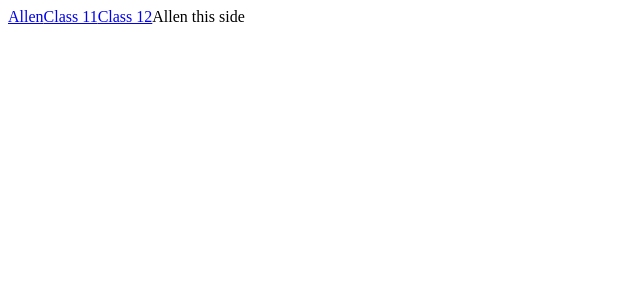
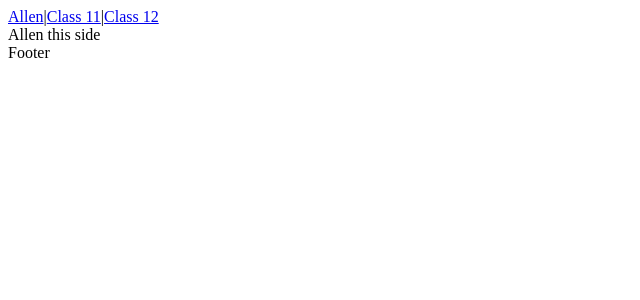
Before and after one commit to sajid2812/React-Basics, a React (Vite) app: page / in a window 1280 px wide. Shown: the top 300 px of the page, without its empty margins (0-640 px from the left). Built offline with nearby package versions, Linux system fonts and the light colour scheme.

Commit message:
add outlet

```diff
--- a/src/App.jsx
+++ b/src/App.jsx
@@ -4,15 +4,14 @@ import {
   Route,
   Link,
   useNavigate,
+  Outlet,
 } from "react-router-dom";
 function App() {
   return (
-    <>
+    <div>
       <BrowserRouter>
-        <Link to="/">Allen</Link>
-        <Link to="/neet/online-coaching-class-11">Class 11</Link>
-        <Link to="/neet/online-coaching-class-12">Class 12</Link>
         <Routes>
+          <Route path="/" element={<Layout />}>
             <Route path="/" element={<Landing />}></Route>
             <Route
               path="/neet/online-coaching-class-11"
@@ -22,18 +21,36 @@ function App() {
               path="/neet/online-coaching-class-12"
               element={<Class12Program />}
             ></Route>
+            <Route path="*" element={<ErrorPage />}></Route>
+          </Route>
         </Routes>
       </BrowserRouter>
-    </>
+    </div>
   );
 }
 
+function Layout() {
+  return (
+    <div style={{ height: "100vh" }}>
+      <Link to="/">Allen</Link>|
+      <Link to="/neet/online-coaching-class-11">Class 11</Link>|
+      <Link to="/neet/online-coaching-class-12">Class 12</Link>
+      <Outlet />
+      Footer
+    </div>
+  );
+}
+
+function ErrorPage() {
+  return <div>404 Not Found</div>;
+}
+
 function Landing() {
-  return <>Allen this side</>;
+  return <div>Allen this side</div>;
 }
 
 function Class11Program() {
-  return <>Neet program for class 11th</>;
+  return <div>Neet program for class 11th</div>;
 }
 
 function Class12Program() {
@@ -44,9 +61,9 @@ function Class12Program() {
   }
 
   return (
-    <>
+    <div>
       Neet program for class 12th <button onClick={redirectUser}>Home</button>
-    </>
+    </div>
   );
 }
 
```
Lines whose indentation alone changed are shown as unchanged.
